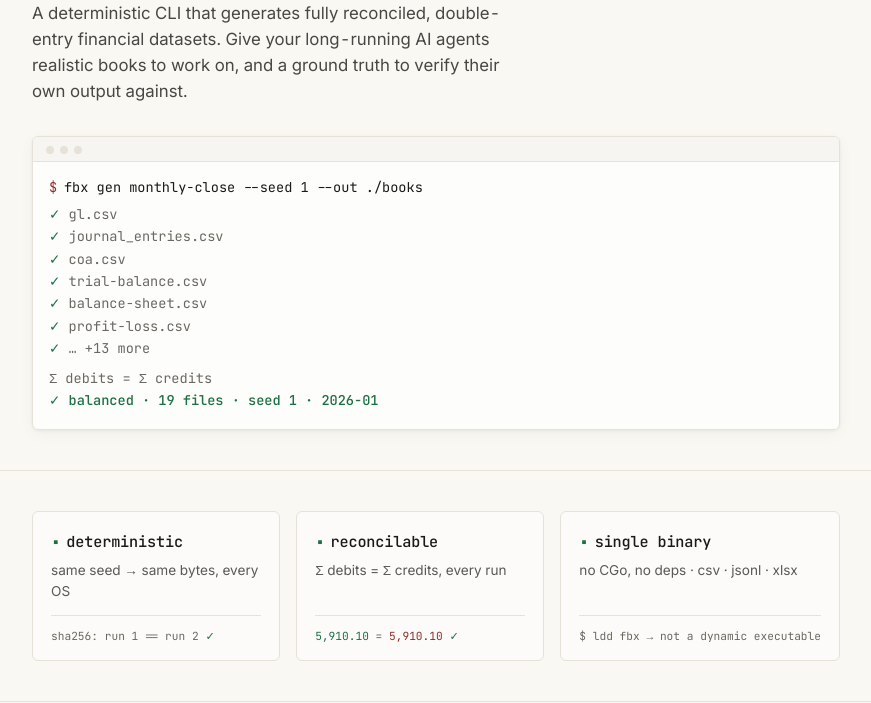
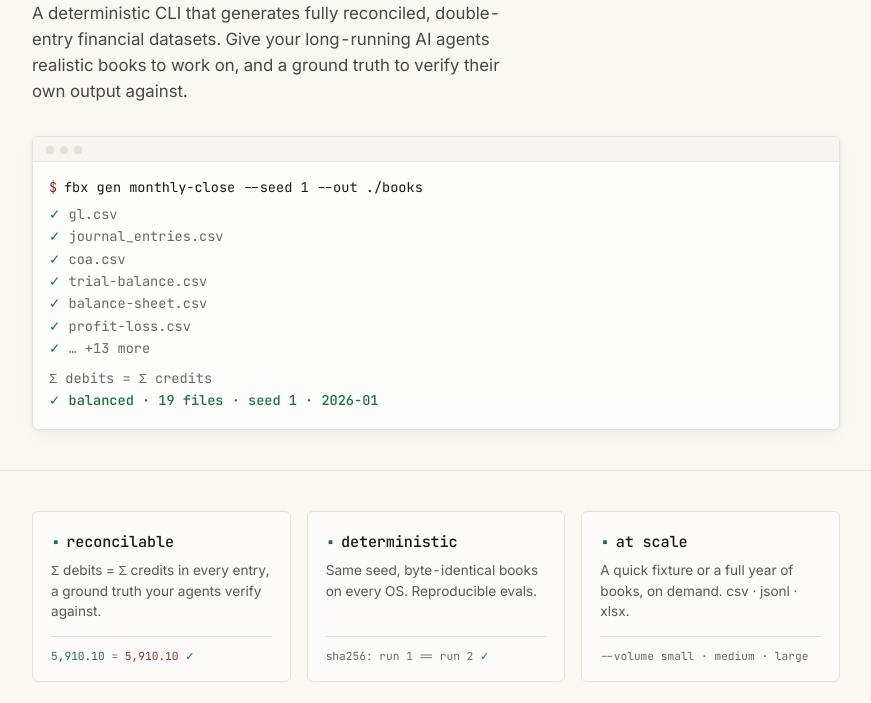
Before and after one commit to humzakhan/fauxbooks, a website: page landing-page/public/index.html in a window 1280 px wide. Shown: the part 249-952 px from the top of the page, without its empty margins (204-1075 px from the left). Drawn offline with Linux system fonts and the light colour scheme.

Commit message:
copy(landing-page): reframe feature cards around ground truth + scale
Reorders/rewrites the three feature cards to echo the new hero: 'reconcilable' leads (Σ debits = Σ credits as a ground truth agents verify against), 'deterministic' (reproducible evals), and a new 'at scale' card (quick fixture to a full year of books; --volume small/medium/large) replacing 'single binary' so the page substantiates the headline's 'at scale' claim. Keeps the proof-line format; no em dashes.

```diff
--- a/landing-page/public/index.html
+++ b/landing-page/public/index.html
@@ -41,19 +41,19 @@
     <section class="band band--paper features-band">
       <div class="wrap features">
         <div class="feature">
+          <h3>reconcilable</h3>
+          <p>Σ debits = Σ credits in every entry, a ground truth your agents verify against.</p>
+          <code class="feature__proof"><span class="dr">5,910.10</span> = <span class="cr">5,910.10</span> <span class="ok">✓</span></code>
+        </div>
+        <div class="feature">
           <h3>deterministic</h3>
-          <p>same seed → same bytes, every OS</p>
+          <p>Same seed, byte-identical books on every OS. Reproducible evals.</p>
           <code class="feature__proof">sha256: run 1 == run 2 <span class="ok">✓</span></code>
         </div>
         <div class="feature">
-          <h3>reconcilable</h3>
-          <p>Σ debits = Σ credits, every run</p>
-          <code class="feature__proof"><span class="dr">5,910.10</span> = <span class="cr">5,910.10</span> <span class="ok">✓</span></code>
-        </div>
-        <div class="feature">
-          <h3>single binary</h3>
-          <p>no CGo, no deps · csv · jsonl · xlsx</p>
-          <code class="feature__proof">$ ldd fbx → not a dynamic executable</code>
+          <h3>at scale</h3>
+          <p>A quick fixture or a full year of books, on demand. csv · jsonl · xlsx.</p>
+          <code class="feature__proof">--volume small · medium · large</code>
         </div>
       </div>
     </section>
```
